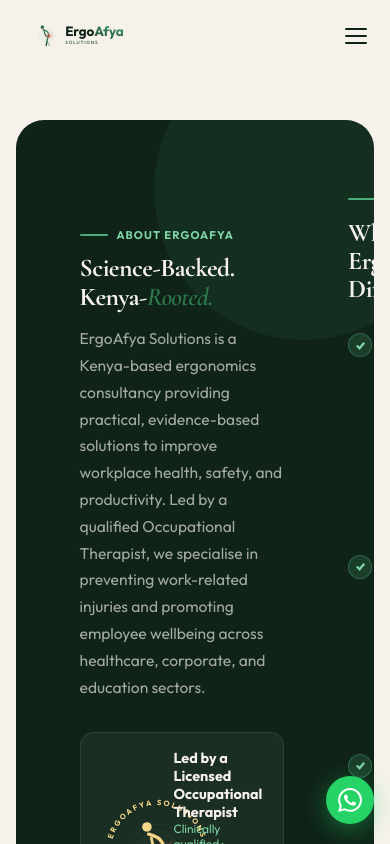
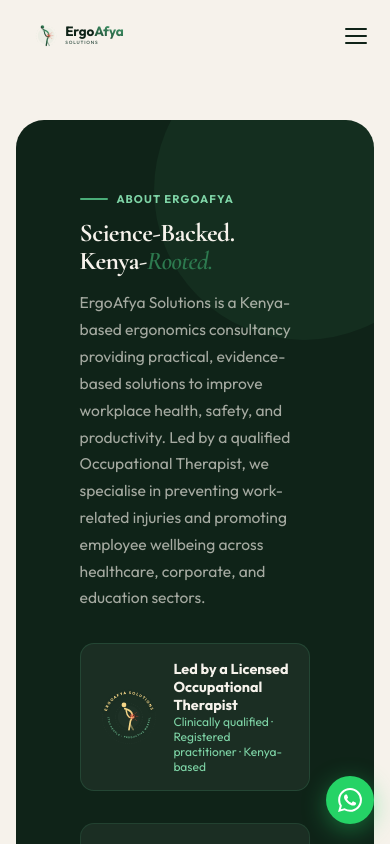
Before and after one commit to mutimbachrispinus-creator/ergoafya, a Next.js app: page /about in a window 390 px wide. Shown: the top 844 px of the page. Built offline with nearby package versions, Linux system fonts and the light colour scheme.

Commit message:
UI: Fix logo overlapping text in About section and fix mobile grid stacking

```diff
--- a/src/components/AboutSection.tsx
+++ b/src/components/AboutSection.tsx
@@ -10,7 +10,7 @@
         <div style={{position:'absolute',top:-80,right:-80,width:300,height:300,
           borderRadius:'50%',background:'rgba(74,172,120,.08)',pointerEvents:'none'}}/>
         <div style={{display:'grid',gridTemplateColumns:'1fr 1fr',gap:'4rem',
-          alignItems:'center',position:'relative',zIndex:1}} >
+          alignItems:'center',position:'relative',zIndex:1}} className="about-grid">
 
           <div>
             <p className="sec-eyebrow" style={{color:'var(--mint)'}}>About ErgoAfya</p>
@@ -29,7 +29,7 @@
               background:'rgba(255,255,255,.05)',border:'1px solid rgba(74,172,120,.2)',
               borderRadius:14,padding:'1rem 1.3rem',marginTop:'2rem'}}>
               <div style={{width:56,height:56,flexShrink:0}}>
-                <ErgoAfyaLogo size={112} variant="full" shinyText={true}/>
+                <ErgoAfyaLogo size={56} variant="full" shinyText={true}/>
               </div>
               <div>
                 <div style={{fontWeight:700,color:'var(--cream)',fontSize:'.9rem'}}>
```
